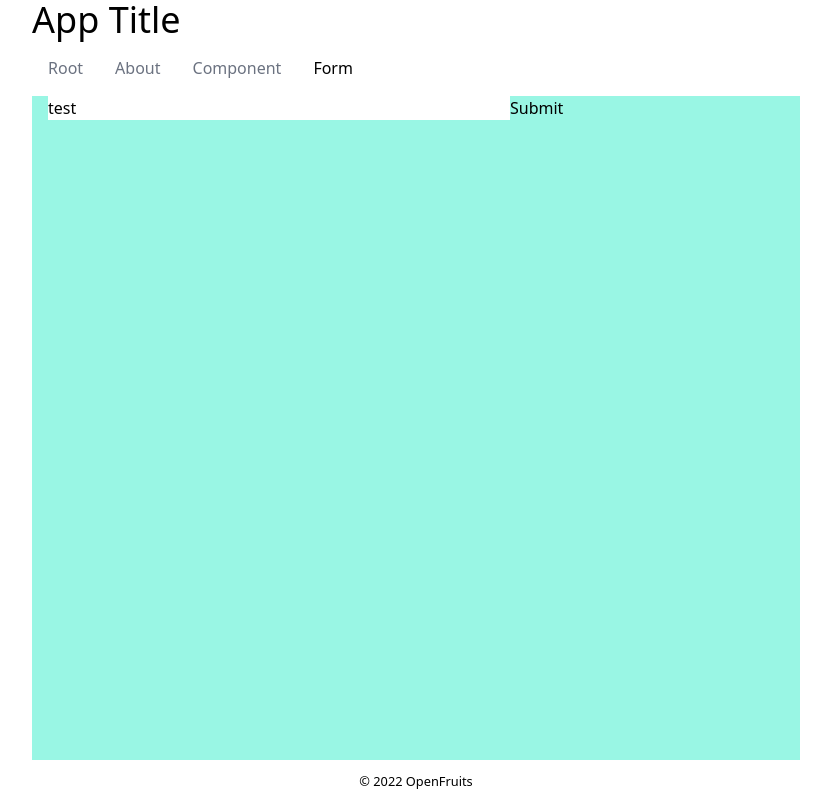
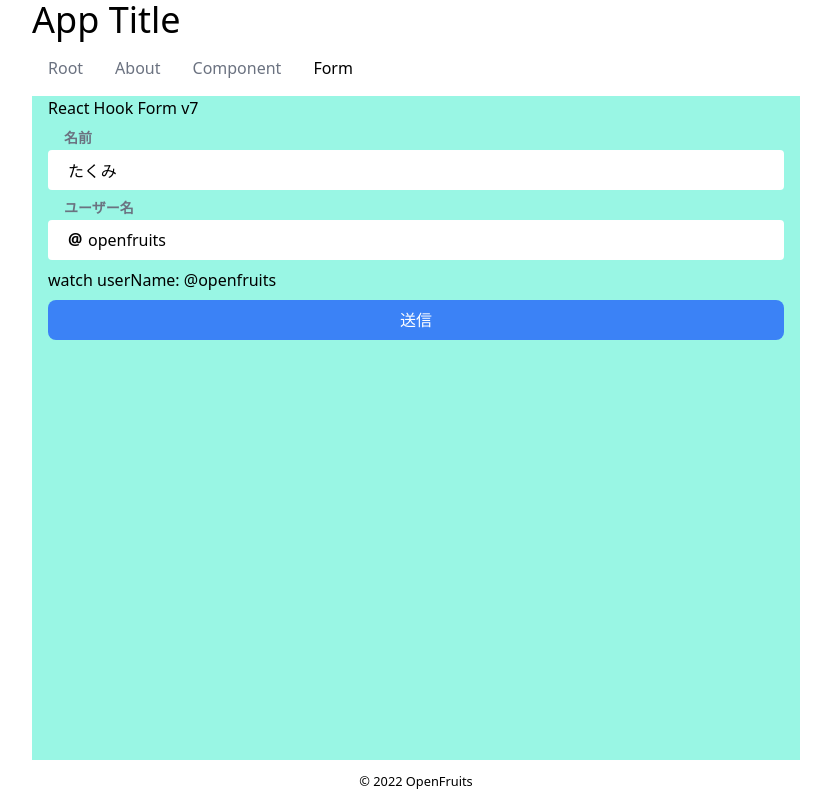
Before and after one commit to OpenFruits/next-starter, a Next.js app: page /form in a window 1280 px wide. Shown: the whole page, without its empty margins (224-1055 px from the left). Built offline with nearby package versions, Linux system fonts and the light colour scheme.

Commit message:
✨ add new page about form collection

```diff
--- a/pages/form.tsx
+++ b/pages/form.tsx
@@ -2,12 +2,11 @@ import type { CustomNextPage } from "next";
 import Head from "next/head";
 import type { SubmitHandler } from "react-hook-form";
 import { useForm } from "react-hook-form";
+import { Button } from "src/component/Button";
+import { Input } from "src/component/Input";
 import { FixedLayout } from "src/layout/FixedLayout";
 
-type Inputs = {
-  example: string;
-  exampleRequired: string;
-};
+type Inputs = { accountName: string; userName: string };
 
 const Form: CustomNextPage = () => {
   const {
@@ -15,28 +14,47 @@ const Form: CustomNextPage = () => {
     handleSubmit,
     watch,
     formState: { errors },
-  } = useForm<Inputs>();
+  } = useForm<Inputs>({
+    defaultValues: {
+      accountName: "たくみ",
+      userName: "openfruits",
+    },
+  });
 
-  const onSubmit: SubmitHandler<Inputs> = (data) => alert(data);
-
-  // eslint-disable-next-line no-console
-  console.log(watch("example")); // watch input value by passing the name of it
+  const onSubmit: SubmitHandler<Inputs> = (data) => alert({ ...data });
 
   return (
     <>
       <Head>
         <title>Form Page</title>
       </Head>
-      <div>
-        <form onSubmit={handleSubmit(onSubmit)}>
-          {/* register your input into the hook by invoking the "register" function */}
-          <input defaultValue="test" {...register("example")} />
-          {/* include validation with required or other standard HTML validation rules */}
-          <input {...register("exampleRequired", { required: true })} />
-          {/* errors will return when field validation fails  */}
-          {errors.exampleRequired && <span>This field is required</span>}
-
-          <input type="submit" />
+      <h2>React Hook Form v7</h2>
+      <div className="py-2">
+        <form onSubmit={handleSubmit(onSubmit)} className="space-y-2">
+          <Input
+            label="名前"
+            {...register("accountName", {
+              required: { value: true, message: "入力必須です" },
+              maxLength: { value: 64, message: "64文字以下にする必要があります" },
+              minLength: { value: 2, message: "2文字以上にする必要があります" },
+            })}
+            error={errors.accountName?.message}
+          />
+          <Input
+            label="ユーザー名"
+            prefix="@"
+            {...register("userName", {
+              required: { value: true, message: "入力必須です" },
+              maxLength: { value: 16, message: "16文字以下にする必要があります" },
+              minLength: { value: 4, message: "4文字以上にする必要があります" },
+              pattern: { value: /^[A-Za-z0-9_]+$/i, message: "半角英数字と_だけご使用できます" },
+            })}
+            error={errors.userName?.message}
+          />
+          <p>{`watch userName: @${watch("userName")}`}</p>
+          <Button type="submit" variant="solid-blue" className="p-2 w-full rounded-lg">
+            送信
+          </Button>
         </form>
       </div>
     </>
```
